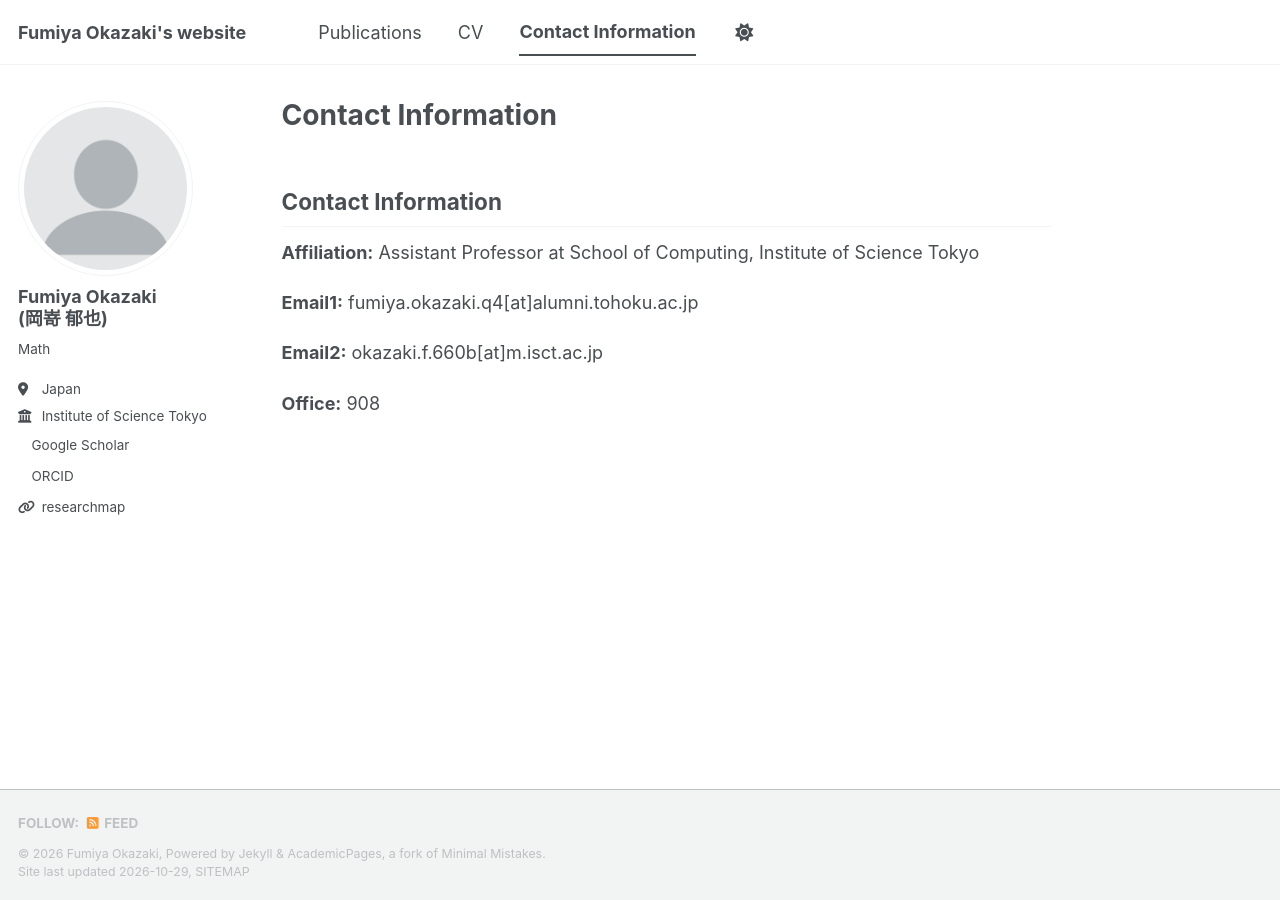
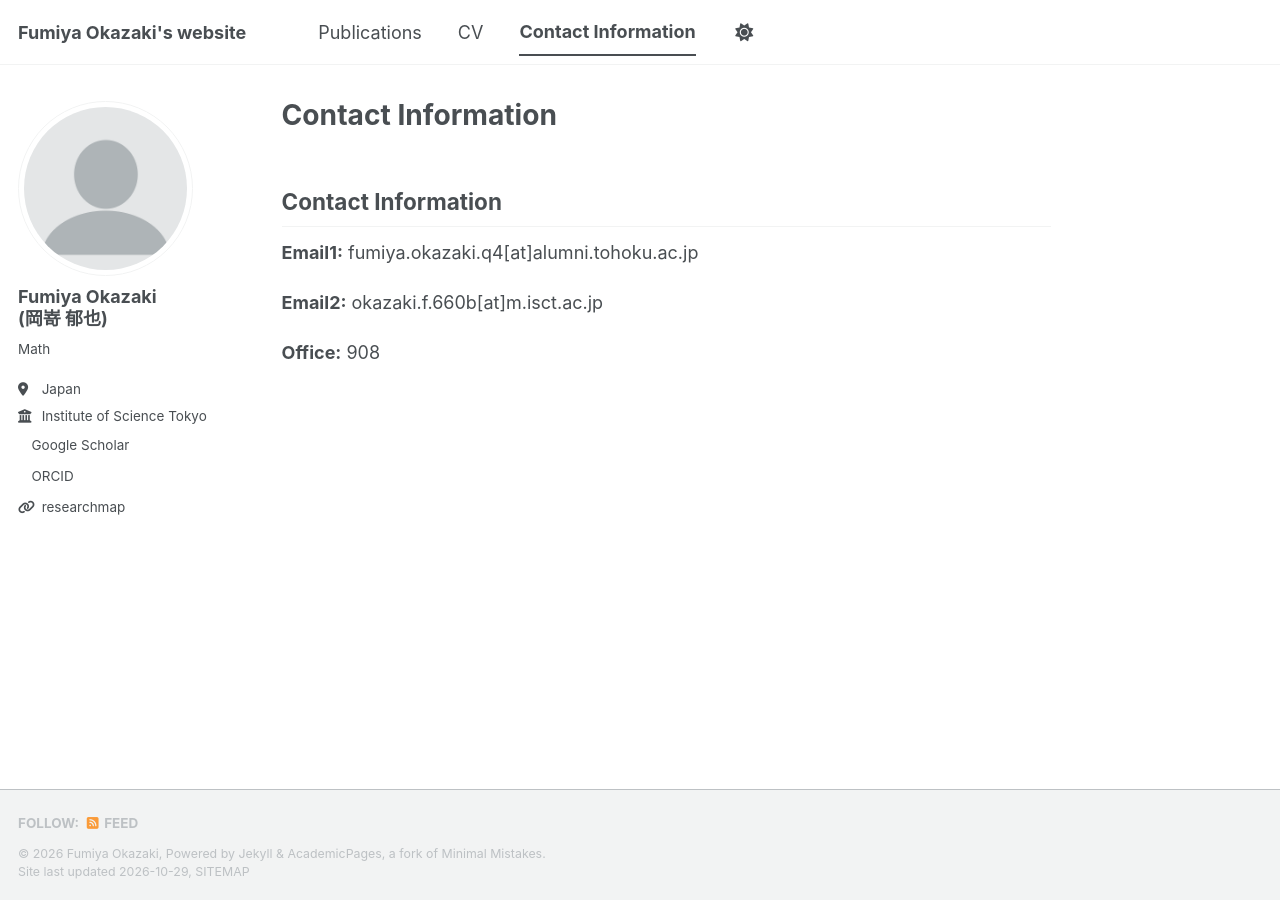
Before and after one commit to f-okazaki/f-okazaki.github.io, a Jekyll site: the page built from _pages/contact.md, in a window 1280 px wide. Built offline with Jekyll 4.4.1, drawn with Linux system fonts in a browser that asks for light colours; a script bundle is joined from its source files by our own code; a style sheet for code colours, icons or effects is not loaded.

Commit message:
Remove affiliation from contact information
Removed affiliation information from contact page.

```diff
--- a/_pages/contact.md
+++ b/_pages/contact.md
@@ -7,8 +7,6 @@ author_profile: true
 
 ## Contact Information
 
-**Affiliation:** Assistant Professor at School of Computing, Institute of Science Tokyo
-
 **Email1:** fumiya.okazaki.q4[at]alumni.tohoku.ac.jp
 
 **Email2:** okazaki.f.660b[at]m.isct.ac.jp
```
